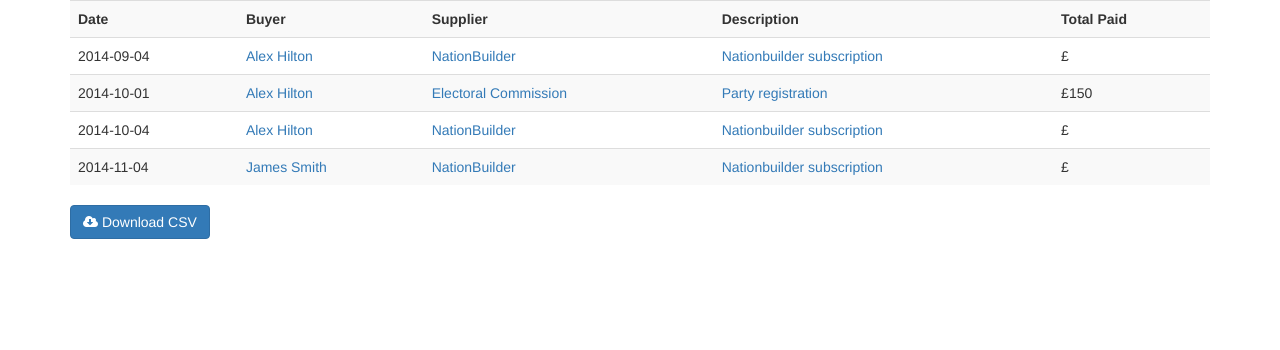
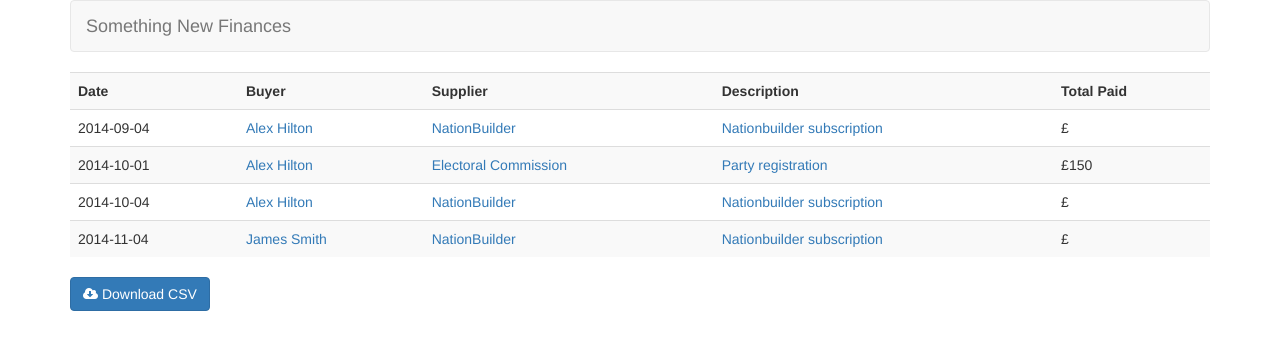
Before and after one commit to SomethingNewUK/finances, a Jekyll site: the page built from national/expenditure.md, in a window 1280 px wide. Shown: the top 350 px of the page. Built offline with Jekyll 4.4.1, drawn with Linux system fonts in a browser that asks for light colours; nearby versions of some CDN libraries.

Commit message:
basic layout for data pages

```diff
--- /dev/null
+++ b/_layouts/resource.html
@@ -0,0 +1,13 @@
+---
+layout: default
+---
+<nav class="navbar navbar-default" role="navigation">
+  <div class="container-fluid">
+    <div class="navbar-header">
+      <a class="navbar-brand" href="/">
+        {{ site.data.datapackage.title }}
+      </a>
+    </div>
+  </div>
+</nav>
+{{ content }}
```
Also changed, not shown: horsham/expenditure.md (+1 -0 lines), national/expenditure.md (+1 -0 lines).
